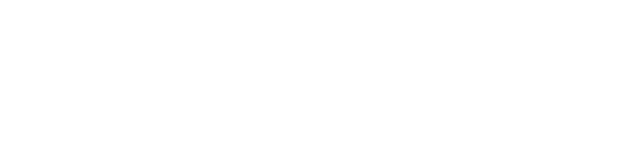
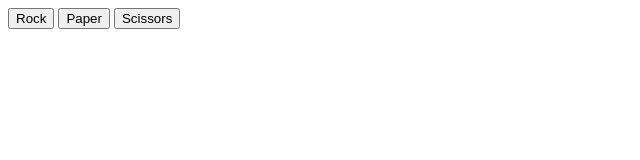
Before and after one commit to ragmehra/rock-paper-scissors, a plain HTML site: page index.html in a window 1280 px wide. Shown: the whole page, without its empty margins (0-640 px from the left). Drawn offline with Linux system fonts and the light colour scheme.

Commit message:
Add 3 buttons for rps actions

```diff
--- a/index.html
+++ b/index.html
@@ -8,6 +8,9 @@
     <title>Rock, Paper, Scissors</title>
 </head>
 <body>
+    <button id="rock">Rock</button>
+    <button id="paper">Paper</button>
+    <button id="scissors">Scissors</button>
 
 </body>
 </html>
```
